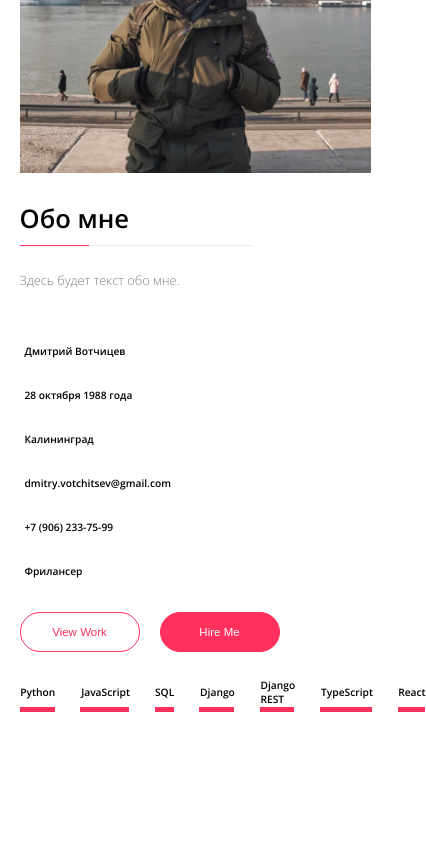
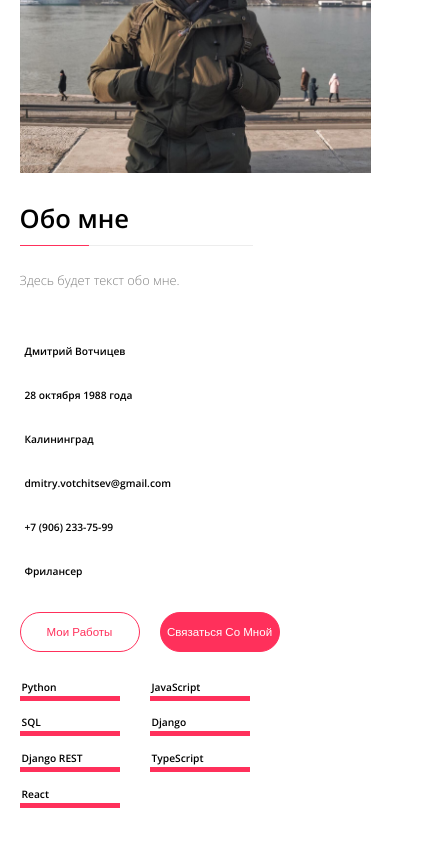
Before and after one commit to Votchitsev/BusinessCardSite, a React app in the folder frontend/: page / in a window 390 px wide. Shown: the part 1156-1997 px from the top of the page, 426 px wide, since content can reach past the window. Before the commit the page ends 1931 px from the top, so only its background shows below. Built offline with nearby package versions, Linux system fonts and the light colour scheme; the HTML template or start-up script is replaced by a standard one.

Commit message:
about me mobile

```diff
--- a/frontend/src/components/AboutMe/AboutMe.css
+++ b/frontend/src/components/AboutMe/AboutMe.css
@@ -105,10 +105,10 @@
 
 .about-me--skills {
   margin-top: 2em;
-  /* display: grid;
-  grid-template-columns: auto auto auto;
-  column-gap: 30px; */
-  display: flex;
+  display: grid;
+  grid-template-columns: repeat(auto-fit, minmax(100px, 100px));
+  column-gap: 30px;
+
 }
 
 .skill-container {
@@ -117,8 +117,6 @@
   justify-content: flex-start;
   margin-bottom: 1em;
   width: 100px;
-  /* background-color: grey; */
-  margin-left: 2em;
   border-bottom: 5px solid #FF305B;
 }
 
@@ -126,10 +124,6 @@
   padding: 2%;
   font-weight: bold;
   font-size: 0.8em;
-}
-
-.skill-container:nth-child(1) {
-  margin-left: 0;
 }
 
 @media (max-width: 1200px) {
@@ -167,8 +161,4 @@
   .about-me--info--text--contacts {
     grid-template-columns: auto;
   }
-
-  .about-me--skills {
-    grid-template-columns: auto;
-  }
 }
--- a/frontend/src/components/AboutMe/AboutMe.tsx
+++ b/frontend/src/components/AboutMe/AboutMe.tsx
@@ -19,7 +19,7 @@ export default function AboutMe() {
 				<div className='about-me--info--text'>
 					<Text content={content.aboutMe.text} title={content.aboutMe.title} />
 					<Contacts content={content.aboutMe.contacts} />
-					<Links />
+					<Links btn1={content.aboutMe.btn1} btn2={content.aboutMe.btn2} />
 				</div>
 			</div>
 			<SkillsContainer skills={content.aboutMe.skills} />
--- a/frontend/src/components/AboutMe/Links.tsx
+++ b/frontend/src/components/AboutMe/Links.tsx
@@ -1,8 +1,13 @@
-export default function Links() {
+type ContentProp = {
+	btn1: string;
+	btn2: string;
+};
+
+export default function Links({btn1, btn2}: ContentProp) {
 	return (
 		<div className='about-me--info--text--links'>
-			<button className='about-me--view-work-btn'>view work</button>
-			<button className='about-me--hire-btn'>hire me</button>
+			<button className='about-me--view-work-btn'>{btn1}</button>
+			<button className='about-me--hire-btn'>{btn2}</button>
 		</div>
 	);
 }
```
Also changed, not shown: frontend/static/frontend/main.js.
